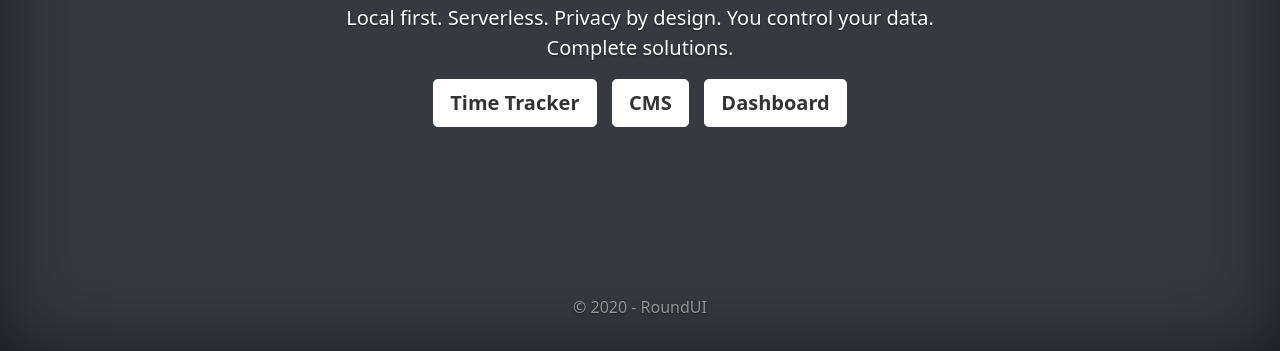
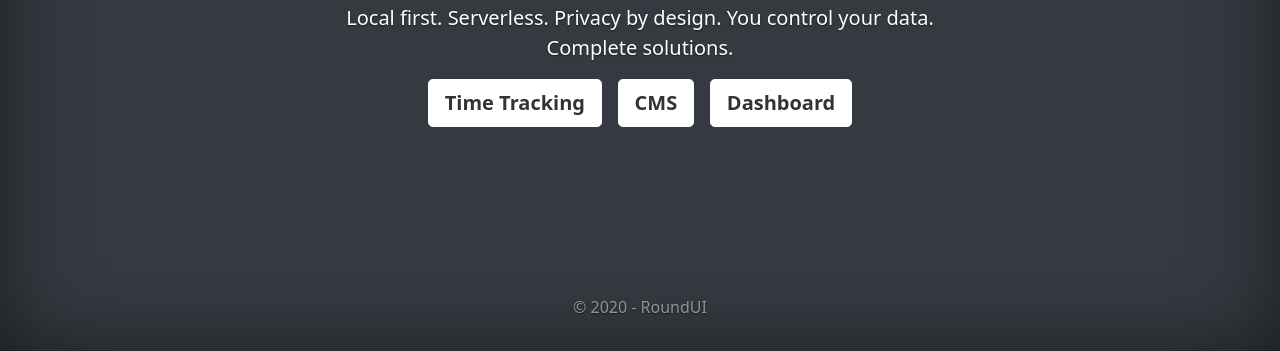
Before and after one commit to RoundUI/roundui.github.io, a plain HTML site: page index.html in a window 1280 px wide. Shown: the part 449-800 px from the top of the page. Drawn offline with Linux system fonts and the light colour scheme.

Commit message:
Update index.html

```diff
--- a/index.html
+++ b/index.html
@@ -58,7 +58,7 @@
     <p class="lead">Local first. Serverless. Privacy by design. You control your data. Complete solutions.</p>
 
     <p class="lead">
-      <a href="https://timetracker.roundui.com/" class="btn btn-lg btn-secondary font-weight-bold border-white bg-white">Time Tracker</a>
+      <a href="https://timetracking.roundui.com/" class="btn btn-lg btn-secondary font-weight-bold border-white bg-white">Time Tracking</a>
       &nbsp;
       <a href="https://cms.roundui.com/" class="btn btn-lg btn-secondary font-weight-bold border-white bg-white">CMS</a>
       &nbsp;
```
